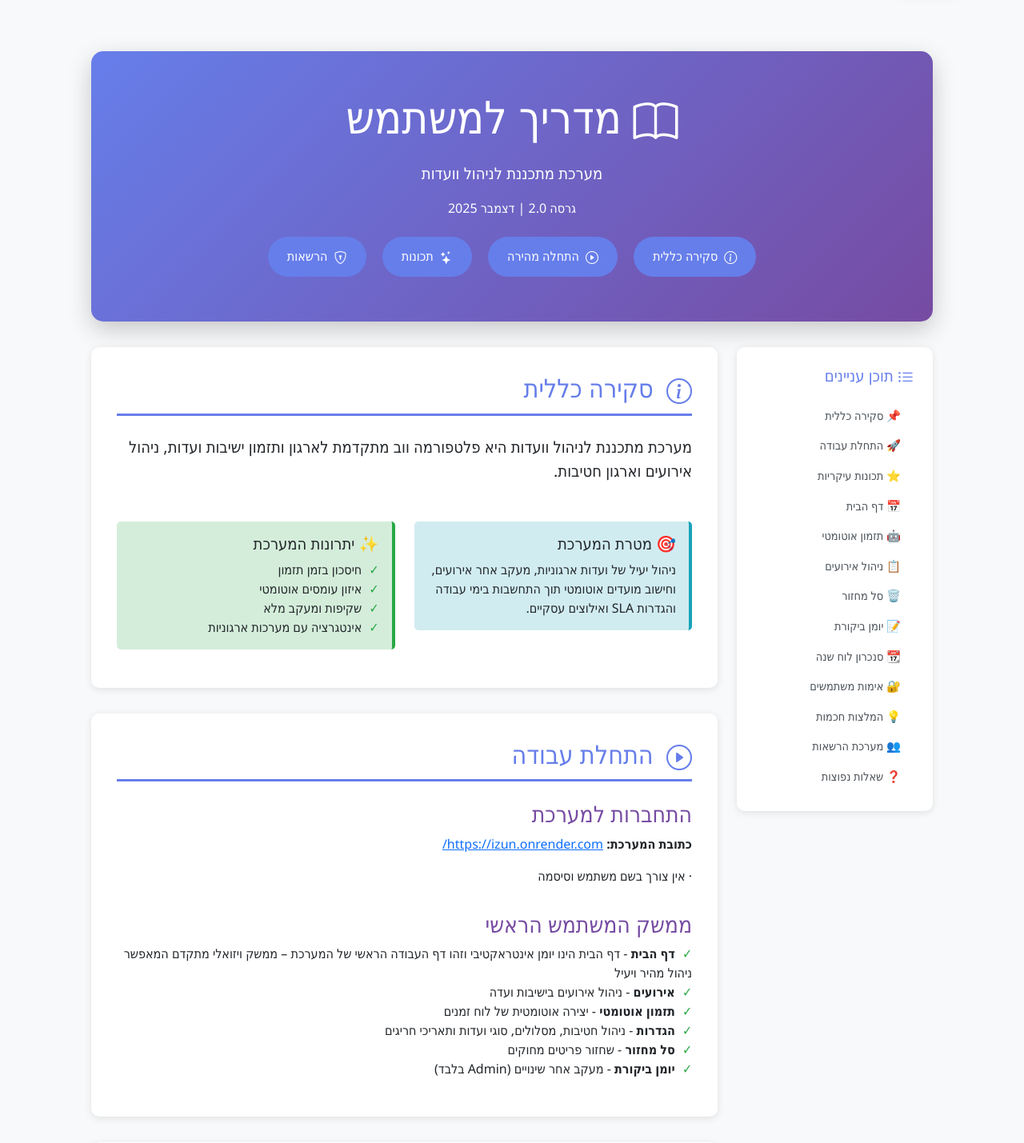
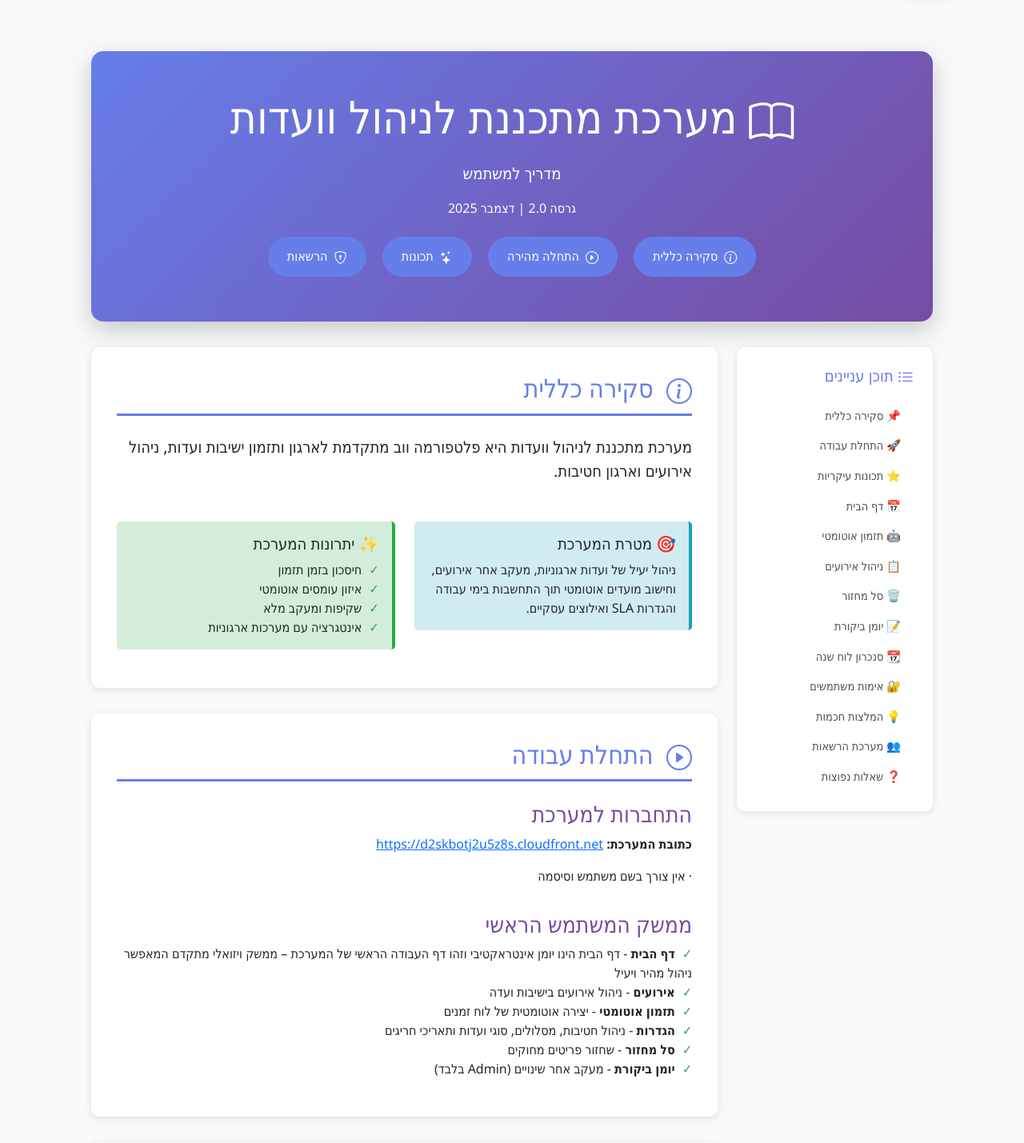
Before and after one commit to taldata/izun, a Flask app: page /user-guide in a window 1280 px wide. Shown: the part 86-1515 px from the top of the page at 80% size. Run offline with Flask 3, Linux system fonts and the light colour scheme; parts of the project's set-up code (start-up, migrations or seed data) failed here and were passed over; some libraries are stand-ins or nearby versions.

Commit message:
docs: update user guide content

```diff
--- a/templates/user_guide.html
+++ b/templates/user_guide.html
@@ -34,8 +34,8 @@
 <div class="guide-container">
     <!-- Header -->
     <div class="guide-header">
-        <h1 class="display-4 mb-3"><i class="bi bi-book"></i> מדריך למשתמש</h1>
-        <p class="lead">מערכת מתכננת לניהול וועדות</p>
+        <h1 class="display-4 mb-3"><i class="bi bi-book"></i> מערכת מתכננת לניהול וועדות</h1>
+        <p class="lead">מדריך למשתמש</p>
         <p class="mb-0">גרסה 2.0 | דצמבר 2025</p>
         <div class="mt-3">
             <a href="#overview" class="quick-link"><i class="bi bi-info-circle me-2"></i>סקירה כללית</a>
@@ -99,7 +99,7 @@
                 <h2><i class="bi bi-play-circle icon-large"></i> התחלת עבודה</h2>
 
                 <h3>התחברות למערכת</h3>
-                <p><strong>כתובת המערכת:</strong> <a href="https://izun.onrender.com/" target="_blank">https://izun.onrender.com/</a></p>
+                <p><strong>כתובת המערכת:</strong> <a href="https://d2skbotj2u5z8s.cloudfront.net" target="_blank">https://d2skbotj2u5z8s.cloudfront.net</a></p>
                 <p>· אין צורך בשם משתמש וסיסמה</p>
 
                 <h3 class="mt-4">ממשק המשתמש הראשי</h3>
@@ -149,6 +149,7 @@
                     <li><strong>תפריטי פעולות</strong> - לחיצה על תאריך ריק ליצירת ועדה, לחיצה על תאריך עם ועדה להוספת אירוע/עריכה/מחיקה</li>
                     <li><strong>ניווט מהיר</strong> - מעבר בין חודשים עם חצים או בחירה ישירה</li>
                     <li><strong>מקרא צבעים</strong> - הצגת כל החטיבות עם הצבעים שלהן</li>
+                    <li><strong>טבלת אירועים</strong> - תצוגה מרוכזת של כל האירועים</li>
                 </ul>
 
                 <div class="info-box">
@@ -175,7 +176,6 @@
                     <li>כל סוג ועדה ביום קבוע</li>
                     <li>התחשבות בחגים ותאריכי חריגים</li>
                     <li>מגבלה שבועית על מספר ישיבות</li>
-                    <li>ועדות חודשיות בשבוע מסוים</li>
                 </ul>
             </div>
 
@@ -528,7 +528,7 @@
 
                 <div class="feature-card">
                     <h4>ש: איך משתמש מתחיל להשתמש במערכת?</h4>
-                    <p>ת: יש להיכנס ללינק <a href="https://izun.onrender.com/" target="_blank">https://izun.onrender.com/</a></p>
+                    <p>ת: יש להיכנס ללינק <a href="https://d2skbotj2u5z8s.cloudfront.net" target="_blank">https://d2skbotj2u5z8s.cloudfront.net</a></p>
                 </div>
 
                 <div class="feature-card">
```
